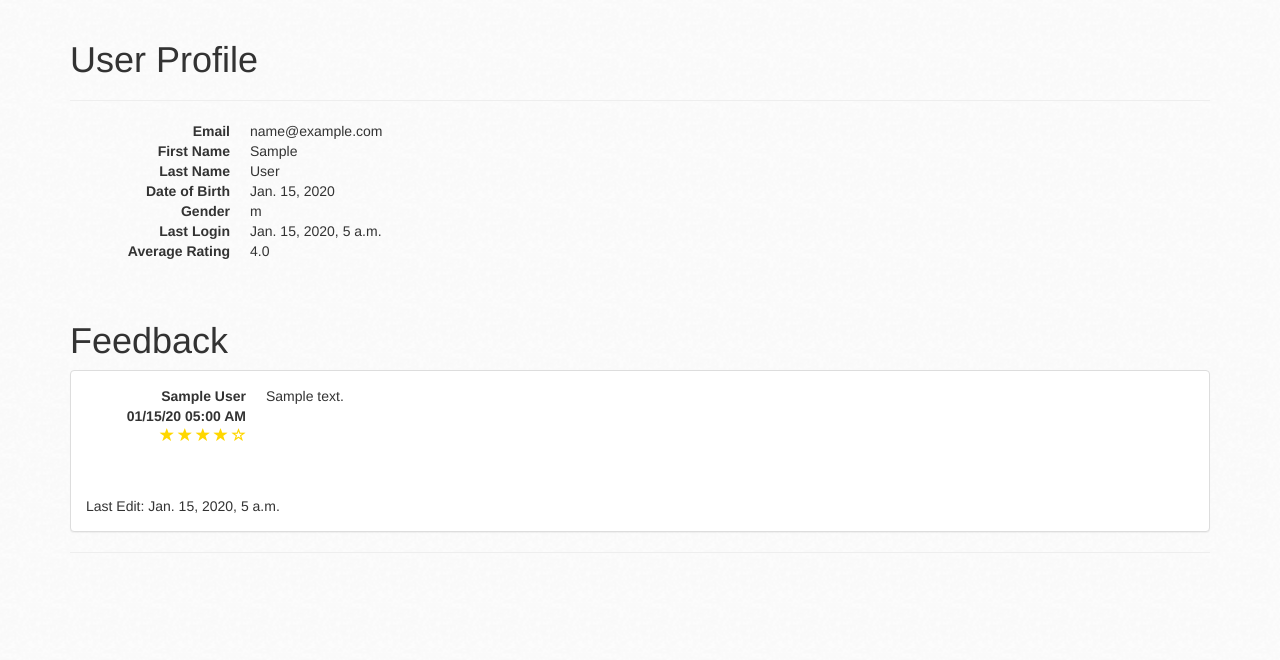
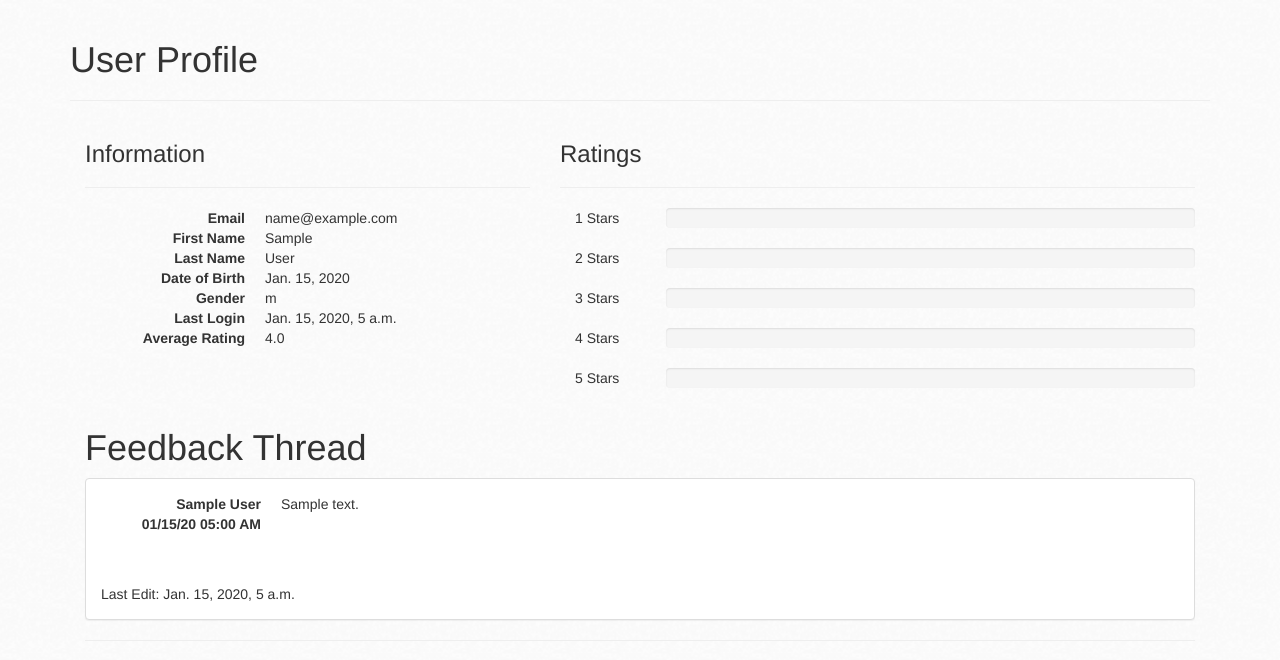
Before and after one commit to minhtritran/barter_site, a Django app: page /users/1/ in a window 1280 px wide. Shown: the part 52-712 px from the top of the page. Run offline with Django 3.2, Linux system fonts and the light colour scheme; tables that the repository leaves empty hold one stand-in row (values such as "Sample post"); parts of the project's set-up code (start-up, migrations or seed data) failed here and were passed over; some libraries are stand-ins or nearby versions.

Commit message:
More Styling

```diff
--- a/barter/static/barter/javascript.js
+++ b/barter/static/barter/javascript.js
@@ -66,4 +66,12 @@
          else $('#suggestions').text('');
     });
 
+    $('.progress-bar').each(function() {
+      var min = $(this).attr('aria-valuemin');
+      var max = $(this).attr('aria-valuemax');
+      var now = $(this).attr('aria-valuenow');
+      var siz = (now-min)*100/(max-min);
+      $(this).css('width', siz+'%');
+      $(this).text(now);
+    });
 });
--- a/barter/templates/barter/user.html
+++ b/barter/templates/barter/user.html
@@ -10,6 +10,8 @@
     </h1>
 
     <hr/>
+    <div class="col-md-5">
+    <h3>Information</h3><hr/>
         <dl class="dl-horizontal">
             <dt>Email</dt><dd>{{ object.email }}</dd>
             <dt>First Name</dt><dd>{{ object.first_name }}</dd>
@@ -19,10 +21,22 @@
             <dt>Last Login</dt><dd>{{ object.last_login }}</dd>
             <dt>Average Rating</dt><dd>{{ object.rating }}</dd>
         </dl>
+    </div>
 
+    <div class="col-md-7">
+    <h3>Ratings</h3><hr/>
+    {% for star in stars %}
+        <div class="col-md-2">{{ forloop.counter }} Stars</div>
+        <div class="progress">
+          <div class="progress-bar" role="progressbar" aria-valuenow="{{ star }}" aria-valuemin="0" aria-valuemax="{{ max }}" style="width:0%;">
+          </div>
+        </div>
+    {% endfor %}
+    </div>
 
     <br />
-    <h1>Feedback</h1>
+    <div class="col-md-12">
+    <h1>Feedback Thread</h1>
     <div>
         {% for feedback in thread %}
             <div  class="panel panel-default">
@@ -66,8 +80,7 @@
             </div>
         {% endfor %}
     </div>
-<!--
-    {% if object != currentUser %}
+ <!--   {% if object != currentUser %}
         <h2 class="btn btn-default btn-lg">
             Leave Feedback
             <span class="glyphicon glyphicon-chevron-down" aria-hidden="true"></span>
@@ -88,7 +101,8 @@
                 {% buttons submit="Submit Feedback" %}{% endbuttons %}
             {% endblock %}
         </form>
-    {% endif %}
--->
+    {% endif %}-->
     <hr/>
+    </div>
+
 {% endblock %}
--- a/barter/views.py
+++ b/barter/views.py
@@ -104,10 +104,18 @@
         context = super(UserDetail, self).get_context_data(**kwargs)
         thread = Feedback.objects.filter(receiver=self.kwargs['pk']).order_by('pub_date')
 
+        stars1 = len(Feedback.objects.filter(rating=1))
+        stars2 = len(Feedback.objects.filter(rating=2))
+        stars3 = len(Feedback.objects.filter(rating=3))
+        stars4 = len(Feedback.objects.filter(rating=4))
+        stars5 = len(Feedback.objects.filter(rating=5))
+
         context['thread'] = thread
         context['currentUser'] = self.request.user
         context['form'] = FeedbackForm(self.request.POST or None)
-        context['ratingSize'] = range(0, 5)
+        context['max'] = max(stars1, stars2, stars3, stars4, stars5)
+
+        context['stars'] = [stars1, stars2, stars3, stars4, stars5]
 
         return context
 
```
Lines whose indentation alone changed are shown as unchanged.
